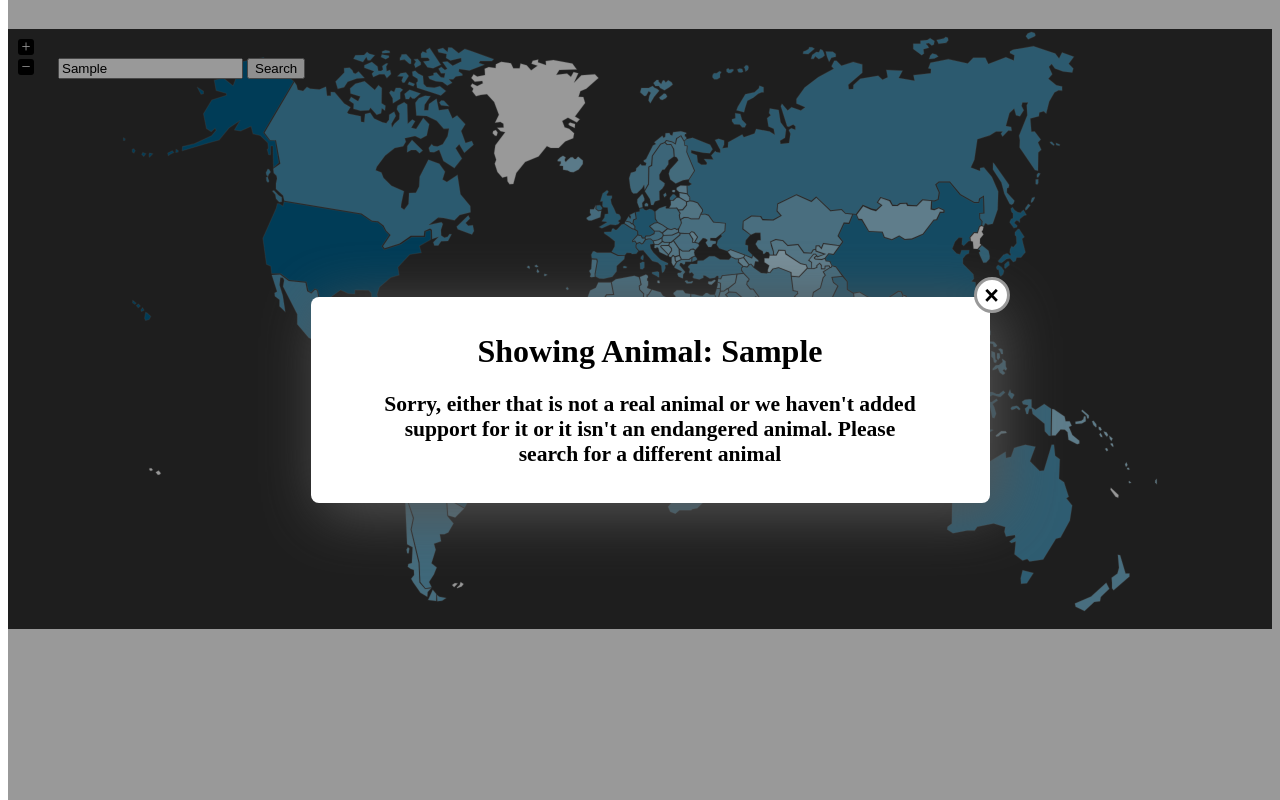
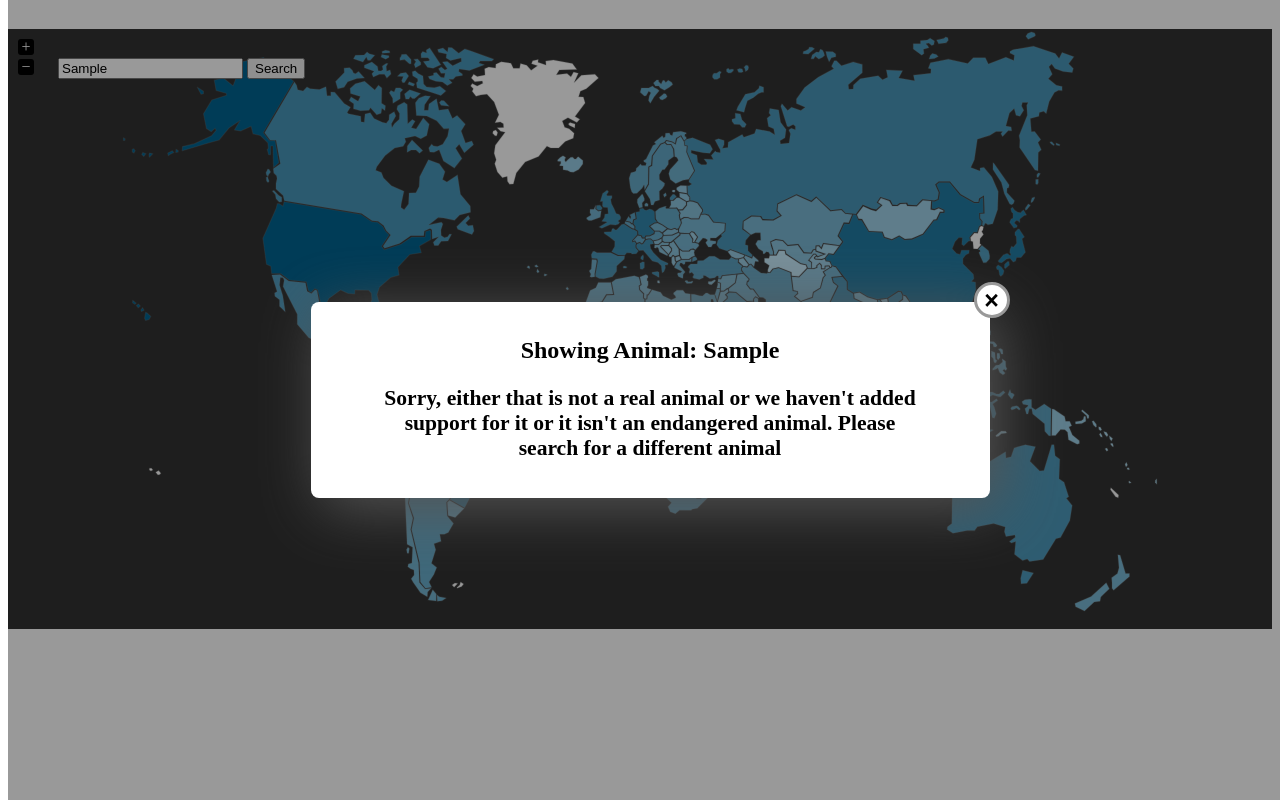
Before and after one commit to imapotatoes11/glowing-pancake-dd, a website: page examples/Z New Bob.html in a window 1280 px wide. Both pictures are taken after typing "Sample" into the empty fields and a click on the button "Search". Shown: the top 800 px of the page. Drawn offline with nearby package versions, Linux system fonts and the light colour scheme.

Commit message:
asdfasdsdf

```diff
--- a/examples/Z New Bob.html
+++ b/examples/Z New Bob.html
@@ -135,7 +135,7 @@
     <span class="helper"></span>
     <div>
         <div class="popupCloseButton">&times;</div>
-        <h1 id="title">Showing for: </h2>
+        <h2 id="title">Showing for: </h2>
         <h2 id="titleTwo"><h2>
         <p id="text">Add any HTML content inside the popup box!</p>
     </div>
```
